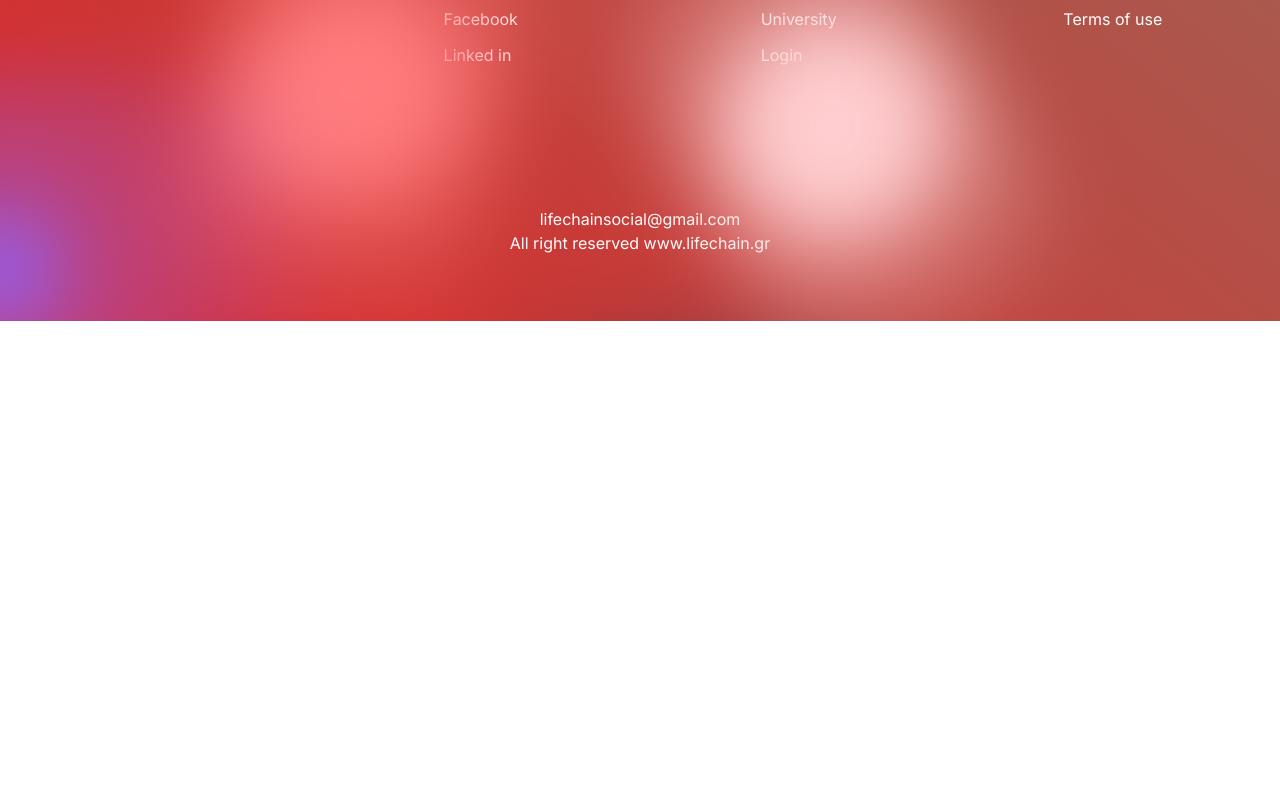
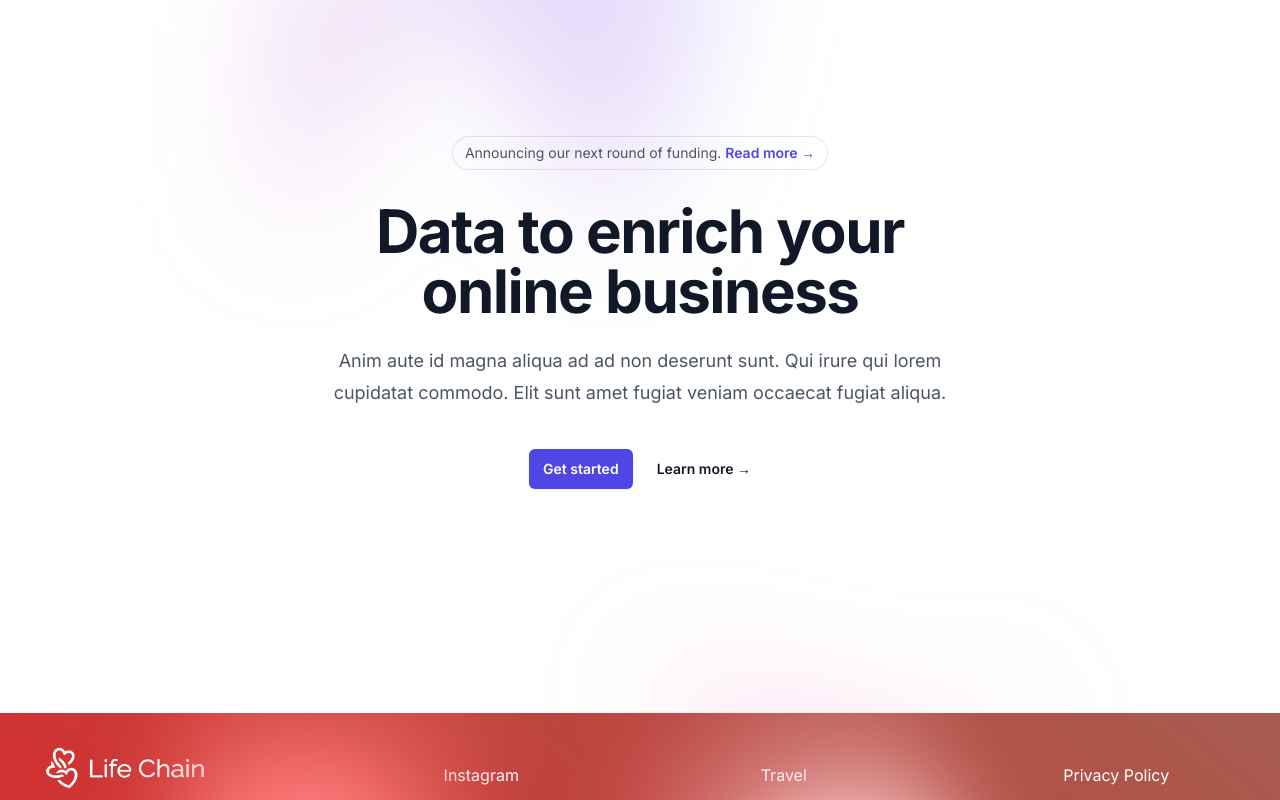
Before and after one commit to xartokoptiko/lifechain-gr, a Next.js app: page /university in a window 1280 px wide. Shown: the part 4840-5640 px from the top of the page. Before the commit the page ends 5161 px from the top, so only its background shows below. Built offline with nearby package versions, Linux system fonts and the light colour scheme.

Commit message:
become a responder section added

```diff
--- a/app/university/page.tsx
+++ b/app/university/page.tsx
@@ -1,6 +1,7 @@
 "use client";
 import AimUniContent from "@/components/ui/aim-content";
 import { BackgroundGradientAnimationMin } from "@/components/ui/background-gradient-animation-min";
+import BecomeResponer from "@/components/ui/become-responder";
 import CenterFeatureSections from "@/components/ui/center-feature-section";
 import HeaderUniSection from "@/components/ui/header-section";
 import { StickyScroll } from "@/components/ui/sticky-scroll-reveal";
@@ -146,7 +147,7 @@ export default function University() {
 
       <div
         id="gettheapp"
-        className="flex flex-col bg-gradient-to-br to-redonebg  from-redtwobg via-90% p-10 items-center mb-16
+        className="flex flex-col bg-gradient-to-br to-redonebg  from-redtwobg via-90% p-10 items-center
                                       "
       >
         <p className="text-4xl font-extrabold text-white text-center mb-10 max-sm:text-2xl">
@@ -186,6 +187,9 @@ export default function University() {
             </div>
           </Link>
         </div>
+      </div>
+      <div className="flex flex-col items-center justify-center">
+          <BecomeResponer />
       </div>
       <BackgroundGradientAnimationMin>
         <footer className="flex flex-col w-full px-[25px] max-sm:px-[10px] py-[15px]">
--- /dev/null
+++ b/components/ui/become-responder.tsx
@@ -0,0 +1,128 @@
+"use client"
+import { useState } from 'react'
+import { Dialog } from '@headlessui/react'
+import { Bars3Icon, XMarkIcon } from '@heroicons/react/24/outline'
+
+const navigation = [
+
+
+  { name: 'Product', href: '#' },
+  { name: 'Features', href: '#' },
+  { name: 'Marketplace', href: '#' },
+  { name: 'Company', href: '#' },
+]
+
+export default function BecomeResponer() {
+  const [mobileMenuOpen, setMobileMenuOpen] = useState(false)
+
+  return (
+    <div className="bg-white">
+      <header className="absolute inset-x-0 top-0 z-50">
+        <Dialog as="div" className="lg:hidden" open={mobileMenuOpen} onClose={setMobileMenuOpen}>
+          <div className="fixed inset-0 z-50" />
+          <Dialog.Panel className="fixed inset-y-0 right-0 z-50 w-full overflow-y-auto bg-white px-6 py-6 sm:max-w-sm sm:ring-1 sm:ring-gray-900/10">
+            <div className="flex items-center justify-between">
+              <a href="#" className="-m-1.5 p-1.5">
+                <span className="sr-only">Your Company</span>
+                <img
+                  className="h-8 w-auto"
+                  src="https://tailwindui.com/img/logos/mark.svg?color=indigo&shade=600"
+                  alt=""
+                />
+              </a>
+              <button
+                type="button"
+                className="-m-2.5 rounded-md p-2.5 text-gray-700"
+                onClick={() => setMobileMenuOpen(false)}
+              >
+                <span className="sr-only">Close menu</span>
+                <XMarkIcon className="h-6 w-6" aria-hidden="true" />
+              </button>
+            </div>
+            <div className="mt-6 flow-root">
+              <div className="-my-6 divide-y divide-gray-500/10">
+                <div className="space-y-2 py-6">
+                  {navigation.map((item) => (
+                    <a
+                      key={item.name}
+                      href={item.href}
+                      className="-mx-3 block rounded-lg px-3 py-2 text-base font-semibold leading-7 text-gray-900 hover:bg-gray-50"
+                    >
+                      {item.name}
+                    </a>
+                  ))}
+                </div>
+                <div className="py-6">
+                  <a
+                    href="#"
+                    className="-mx-3 block rounded-lg px-3 py-2.5 text-base font-semibold leading-7 text-gray-900 hover:bg-gray-50"
+                  >
+                    Log in
+                  </a>
+                </div>
+              </div>
+            </div>
+          </Dialog.Panel>
+        </Dialog>
+      </header>
+
+      <div className="relative isolate px-6 pt-14 lg:px-8">
+        <div
+          className="absolute inset-x-0 -top-40 -z-10 transform-gpu overflow-hidden blur-3xl sm:-top-80"
+          aria-hidden="true"
+        >
+          <div
+            className="relative left-[calc(50%-11rem)] aspect-[1155/678] w-[36.125rem] -translate-x-1/2 rotate-[30deg] bg-gradient-to-tr from-[#ff80b5] to-[#9089fc] opacity-30 sm:left-[calc(50%-30rem)] sm:w-[72.1875rem]"
+            style={{
+              clipPath:
+                'polygon(74.1% 44.1%, 100% 61.6%, 97.5% 26.9%, 85.5% 0.1%, 80.7% 2%, 72.5% 32.5%, 60.2% 62.4%, 52.4% 68.1%, 47.5% 58.3%, 45.2% 34.5%, 27.5% 76.7%, 0.1% 64.9%, 17.9% 100%, 27.6% 76.8%, 76.1% 97.7%, 74.1% 44.1%)',
+            }}
+          />
+        </div>
+        <div className="mx-auto max-w-2xl py-32 sm:py-48 lg:py-56">
+          <div className="hidden sm:mb-8 sm:flex sm:justify-center">
+            <div className="relative rounded-full px-3 py-1 text-sm leading-6 text-gray-600 ring-1 ring-gray-900/10 hover:ring-gray-900/20">
+              Announcing our next round of funding.{' '}
+              <a href="#" className="font-semibold text-indigo-600">
+                <span className="absolute inset-0" aria-hidden="true" />
+                Read more <span aria-hidden="true">&rarr;</span>
+              </a>
+            </div>
+          </div>
+          <div className="text-center">
+            <h1 className="text-4xl font-bold tracking-tight text-gray-900 sm:text-6xl">
+              Data to enrich your online business
+            </h1>
+            <p className="mt-6 text-lg leading-8 text-gray-600">
+              Anim aute id magna aliqua ad ad non deserunt sunt. Qui irure qui lorem cupidatat commodo. Elit sunt amet
+              fugiat veniam occaecat fugiat aliqua.
+            </p>
+            <div className="mt-10 flex items-center justify-center gap-x-6">
+              <a
+                href="#"
+                className="rounded-md bg-indigo-600 px-3.5 py-2.5 text-sm font-semibold text-white shadow-sm hover:bg-indigo-500 focus-visible:outline focus-visible:outline-2 focus-visible:outline-offset-2 focus-visible:outline-indigo-600"
+              >
+                Get started
+              </a>
+              <a href="#" className="text-sm font-semibold leading-6 text-gray-900">
+                Learn more <span aria-hidden="true">→</span>
+              </a>
+            </div>
+          </div>
+        </div>
+        <div
+          className="absolute inset-x-0 top-[calc(100%-13rem)] -z-10 transform-gpu overflow-hidden blur-3xl sm:top-[calc(100%-30rem)]"
+          aria-hidden="true"
+        >
+          <div
+            className="relative left-[calc(50%+3rem)] aspect-[1155/678] w-[36.125rem] -translate-x-1/2 bg-gradient-to-tr from-[#ff80b5] to-[#9089fc] opacity-30 sm:left-[calc(50%+36rem)] sm:w-[72.1875rem]"
+            style={{
+              clipPath:
+                'polygon(74.1% 44.1%, 100% 61.6%, 97.5% 26.9%, 85.5% 0.1%, 80.7% 2%, 72.5% 32.5%, 60.2% 62.4%, 52.4% 68.1%, 47.5% 58.3%, 45.2% 34.5%, 27.5% 76.7%, 0.1% 64.9%, 17.9% 100%, 27.6% 76.8%, 76.1% 97.7%, 74.1% 44.1%)',
+            }}
+          />
+        </div>
+      </div>
+    </div>
+  )
+}
```
